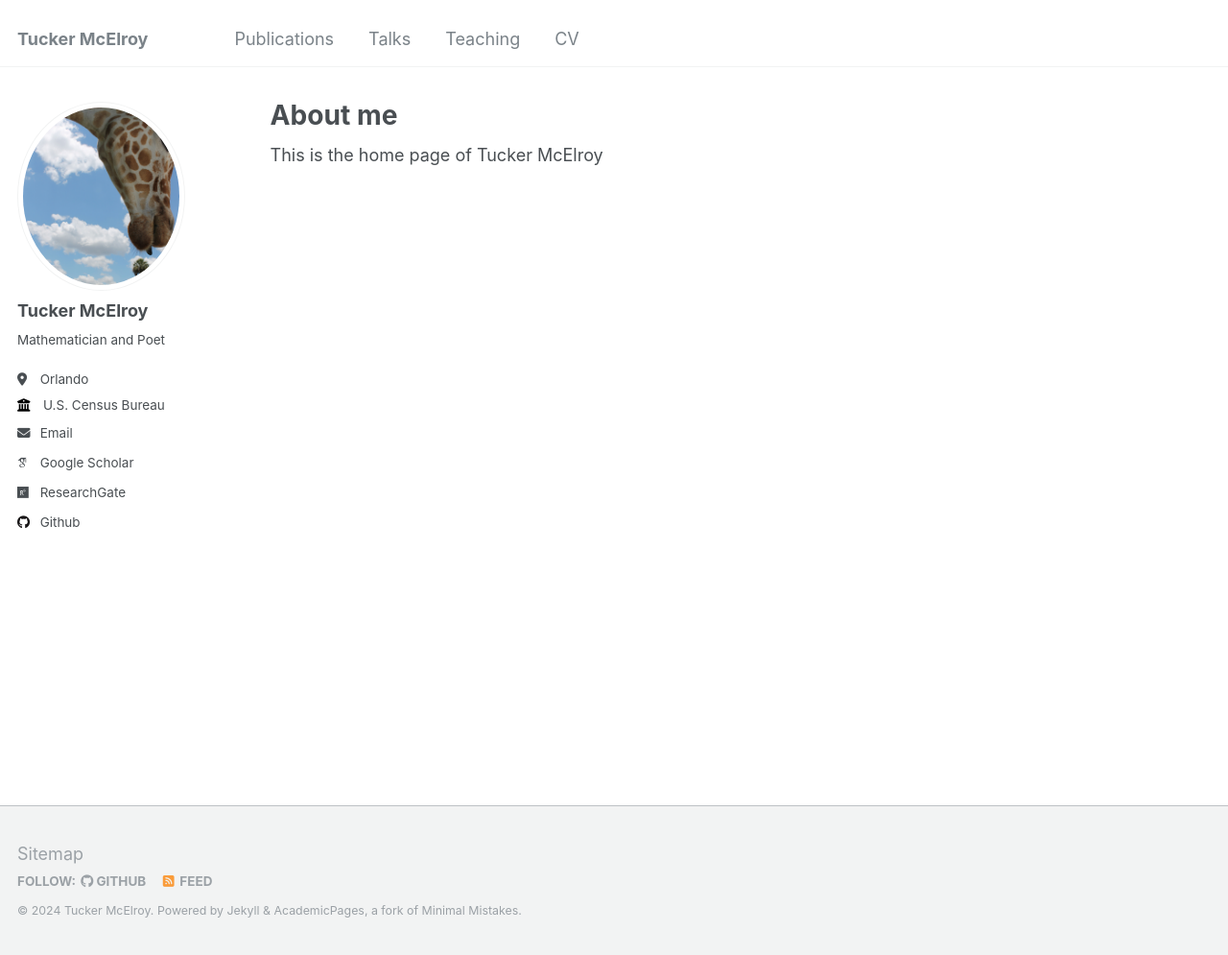
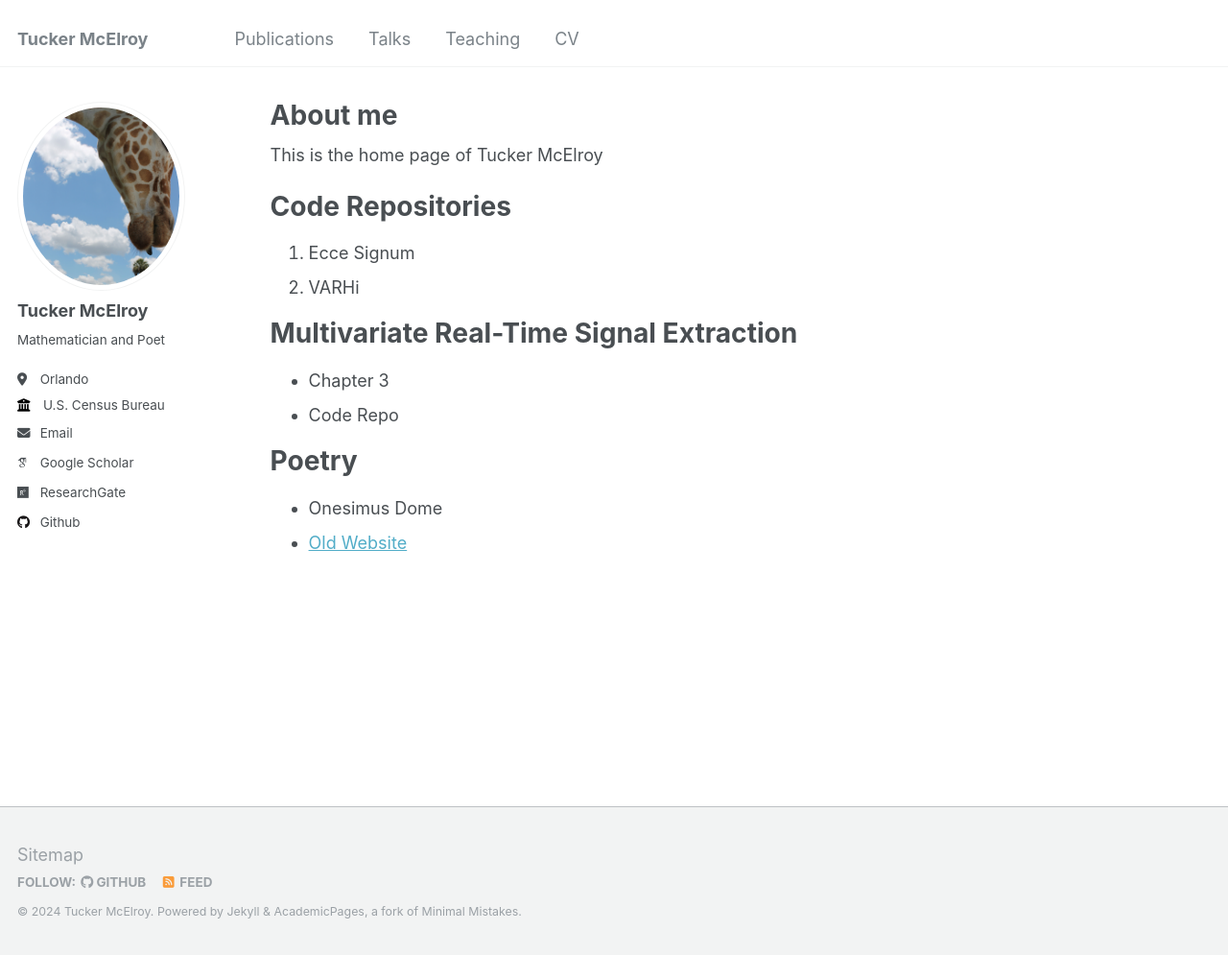
Before and after one commit to tuckermcelroy/tuckermcelroy.github.io, a Jekyll site: the page built from _pages/about.md, in a window 1280 px wide and 995 px high. Shown: the whole window at 96% size. Built offline with Jekyll 4.4.1, drawn with Linux system fonts in a browser that asks for light colours; some web fonts are replaced.

Commit message:
Update about.md

```diff
--- a/_pages/about.md
+++ b/_pages/about.md
@@ -8,3 +8,16 @@ redirect_from:
 ---
 
 This is the home page of Tucker McElroy
+
+# Code Repositories
+1. Ecce Signum
+2. VARHi
+
+
+# Multivariate Real-Time Signal Extraction
+- Chapter 3
+- Code Repo
+
+# Poetry
+- Onesimus Dome
+- [Old Website](http://onesimusdome.com)
```
